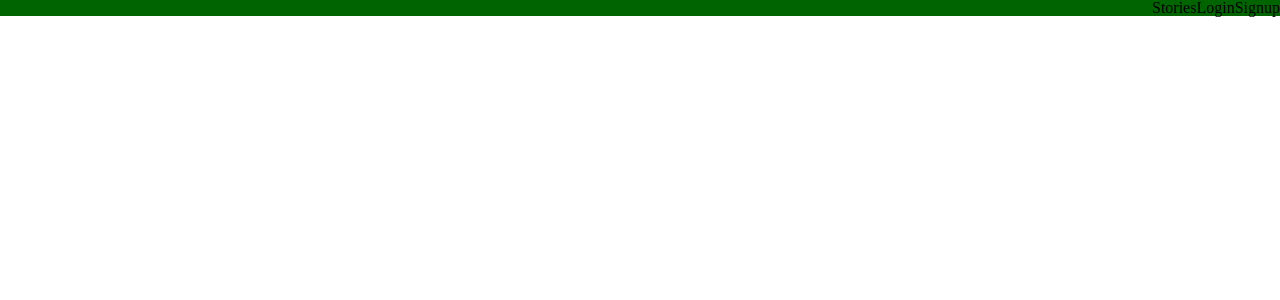
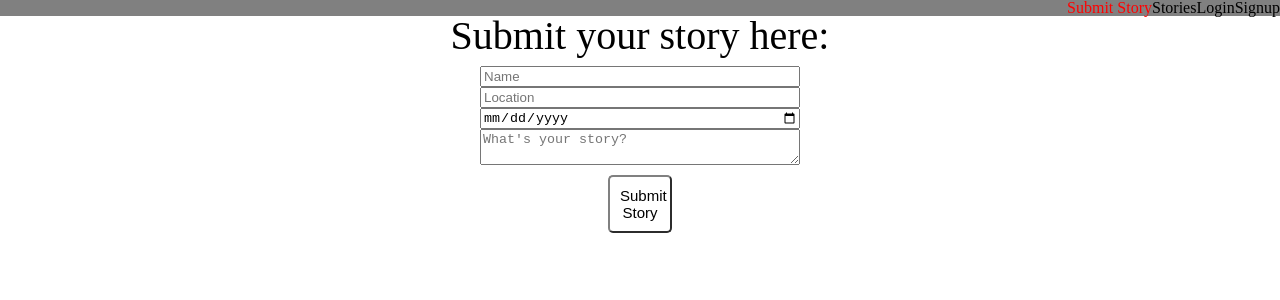
Before and after one commit to BW-Refugee-Stories-3/React, a React (Create React App) app in the folder refugee/: page /submitstory in a window 1280 px wide. Shown: the top 300 px of the page. Built offline with nearby package versions, Linux system fonts and the light colour scheme.

Commit message:
started creating submission form

```diff
--- a/refugee/src/App.js
+++ b/refugee/src/App.js
@@ -3,6 +3,7 @@ import "./App.css";
 import Navagation from "./components/Navigation/Navagation";
 import LoginForm from "./components/Navigation/Login/LoginForm";
 import SignupForm from "./components/Navigation/Signup/SignupForm";
+import SubmitForm from "./components/Navigation/Submit/SubmitForm";
 import Stories from "./components/Stories/Stories";
 import { Route } from "react-router-dom";
 
@@ -13,7 +14,8 @@ function App() {
         <Navagation />
       </div>
 
-      <Route path="/login" component={LoginForm} />
+      <Route path="/submitstory" component={SubmitForm}/>
+       <Route path="/login" component={LoginForm} />
       <Route path="/signup" component={SignupForm} />
       <Route path="/stories" component={Stories} />
     </>
--- a/refugee/src/components/Navigation/Login/LoginForm.js
+++ b/refugee/src/components/Navigation/Login/LoginForm.js
@@ -9,8 +9,8 @@ justify-content:center;
 align-items:center;
 background: transparent;
 border-radius: 5px;
-border-color: darkgreen;
-color:darkgreen;
+border-color: grey;
+color:black;
 margin: 10px auto;
 padding:10px;
 font-size: 15px;
@@ -29,13 +29,13 @@ margin:10px auto;
 `
 
 const Label = styled.label`
-color:darkgreen;
+color:black;
 font-size:20px;
 
 `
 
 const Title = styled.h1`
-color:darkgreen;
+color:black;
 font-size:2.5rem;
 text-align:center;
 justify-content:center;
--- a/refugee/src/components/Navigation/Navagation.js
+++ b/refugee/src/components/Navigation/Navagation.js
@@ -7,11 +7,14 @@ import { NavLink } from "react-router-dom";
 export default function Navagation() {
   return (
     <div className="nav">
+
+      <NavLink activeClassName="active" to="/submitstory">Submit Story</NavLink>
+
       <NavLink activeClassName="active" to="/story">Stories</NavLink>
 
-        <NavLink activeClassName="active" to="/login">Login</NavLink>
+      <NavLink activeClassName="active" to="/login">Login</NavLink>
 
-        <NavLink activeClassName="active" to="/signup">Signup</NavLink>
+      <NavLink activeClassName="active" to="/signup">Signup</NavLink>
 
     </div>
   );
--- a/refugee/src/components/Navigation/Navagation.scss
+++ b/refugee/src/components/Navigation/Navagation.scss
@@ -2,7 +2,7 @@
   display: flex;
   justify-content: flex-end;
 
-  background: darkgreen;
+  background: grey;
 }
 
 a.active {
--- a/refugee/src/components/Navigation/Signup/SignupForm.js
+++ b/refugee/src/components/Navigation/Signup/SignupForm.js
@@ -4,6 +4,24 @@ import * as Yup from "yup";
 import axios from "axios";
 import "./Signup.scss";
 import { baseUrl } from "../../../util";
+import styled from 'styled-components'
+
+const Button = styled.button`
+
+text-align:center;
+justify-content:center;
+align-items:center;
+background: transparent;
+border-radius: 5px;
+border-color: grey;
+color:black;
+margin: 10px auto;
+padding:10px;
+font-size: 15px;
+width:20%;
+`
+
+
 // {
 //     "email": "user@website.com" // must be a valid email
 //     "story": "I want to be an admin very badly pls let me" // must be a string, max length 328 characters long
@@ -79,9 +97,9 @@ export default function Signup() {
               placeholder="type story"
             />
             <ErrorMessage name="story" className="error" component="div" />
-            <button type="submit" className="submit" disabled={isSubmitting}>
+            <Button type="submit" className="submit" disabled={isSubmitting}>
               Submit
-            </button>
+            </Button>
           </Form>
         )}
       </Formik>
--- /dev/null
+++ b/refugee/src/components/Navigation/Submit/SubmitForm.js
@@ -0,0 +1,83 @@
+import React from 'react'
+import {Formik, Form, Field} from 'formik'
+import styled from 'styled-components'
+
+const Button = styled.button`
+
+text-align:center;
+justify-content:center;
+align-items:center;
+background: transparent;
+border-radius: 5px;
+border-color: grey;
+color:black;
+margin: 10px auto;
+padding:10px;
+font-size: 15px;
+width:20%;
+`
+
+const Forms =styled.form`
+display:flex;
+flex-direction:column;
+width:25%;
+text-align:center;
+justify-content:center;
+margin:10px auto;
+
+
+`
+const Title = styled.h1`
+color:black;
+font-size:2.5rem;
+text-align:center;
+justify-content:center;
+align-items:center;
+
+
+`
+
+
+export default function SubmitForm() {
+    return (
+      <div>
+          <Title>Submit your story here:</Title>
+          <Forms>
+
+              <input
+              maxLength='15'
+              placeholder="Name"
+              id="nameInput"
+              name='firstName'
+              type='text'
+              />
+                <input
+              maxLength='15'
+              placeholder="Location"
+              id="locationInput"
+              name='location'
+              type='text'
+              />
+                <input
+              maxLength='15'
+              placeholder="Date"
+              id="dateInput"
+              name='date'
+              type='date'
+              />
+
+              <textarea
+              id="story"
+              name="story"
+              placeholder="What's your story?"
+              />
+
+              <Button>Submit Story</Button>
+
+          </Forms>
+
+      </div>
+
+
+    )
+}
```
Also changed, not shown: 1 other file (tests, documents, lock files or other folders).
